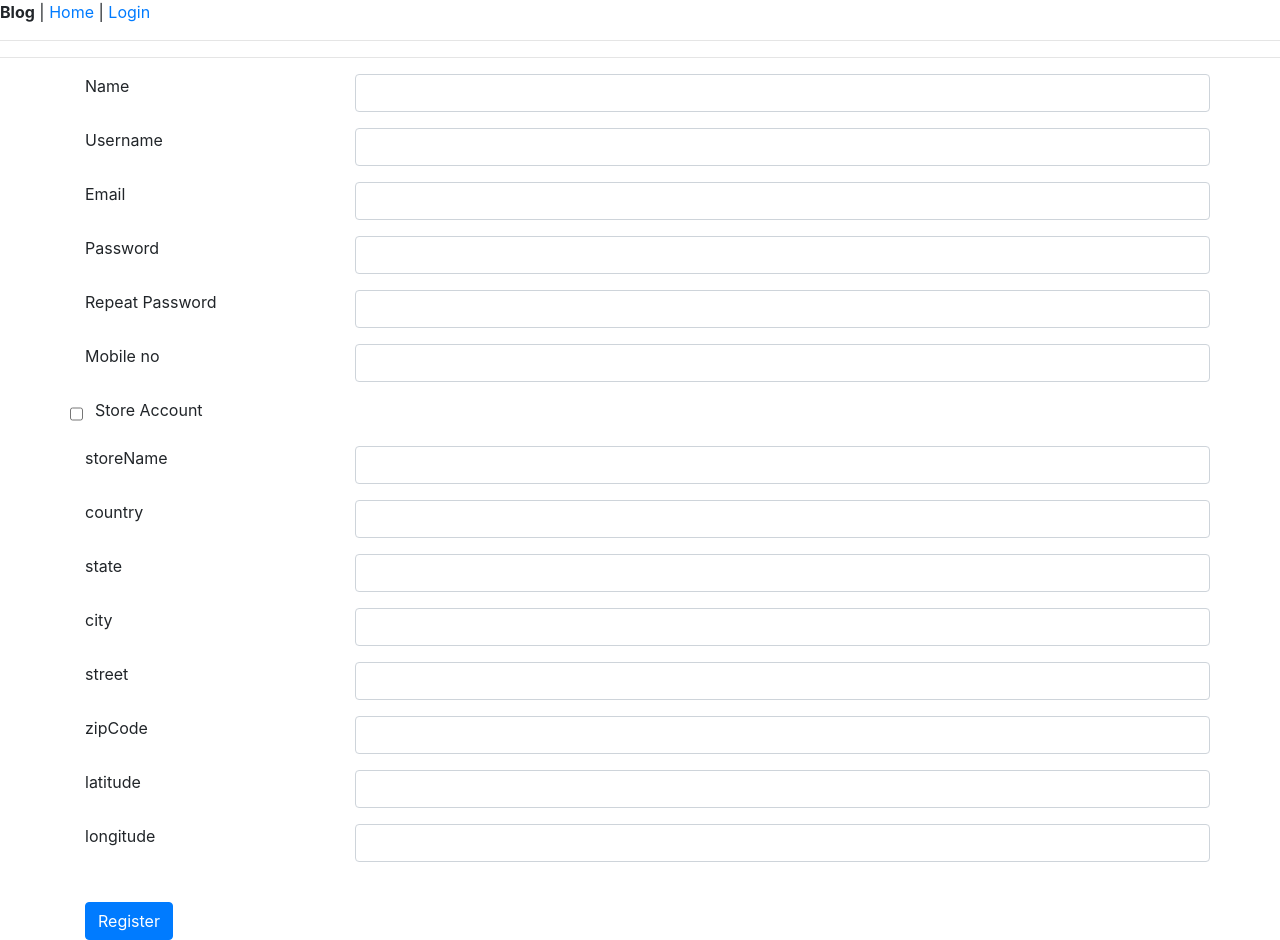
After one commit to sumanthparepalli/Intern-Hackathon, a Flask app: page /register in a window 1280 px wide. The commit adds this page. Run offline with Flask 2, Linux system fonts and the light colour scheme; some libraries are stand-ins or nearby versions.

Commit message:
Added few constraints and login register

```diff
--- a/app.py
+++ b/app.py
@@ -2,13 +2,28 @@ from flask import Flask, render_template
 from config import Config
 from flask_sqlalchemy import SQLAlchemy
 from flask_migrate import Migrate
+from flask_login import LoginManager
 
 app = Flask(__name__)
 app.config.from_object(Config)
 db = SQLAlchemy(app)
+login = LoginManager(app)
+login.login_view='login'
 migrate = Migrate(app, db)
 
 import routes, models
 
+
+@app.shell_context_processor
+def make_shell_context():
+    return {'db': db, 'User': models.User, 'Store': models.Store, 'UserAddress': models.UserAddress,
+            'Product': models.Product, 'Category': models.Category, 'Inventory': models.Inventory,
+            'Order': models.Order, 'OrderDetails': models.OrderDetails, 'CardInfo': models.CardInfo,
+            'TransactionDetails': models.TransactionDetails, 'CreditScheme': models.CreditScheme,
+            'CategoryProductMap': models.CategoryProductMap, 'UserStoreMap': models.UserStoreMap,
+            'PrepaidScheme': models.PrepaidScheme, 'SubInventory': models.SubInventory,
+            'PaymentProcessing': models.PaymentProcessing, 'app':app}
+
+
 if __name__ == '__main__':
     app.run(debug=True)
--- a/forms.py
+++ b/forms.py
@@ -1,6 +1,8 @@
 from flask_wtf import FlaskForm
 from wtforms import StringField, PasswordField, BooleanField, SubmitField
-from wtforms.validators import DataRequired
+from wtforms.validators import DataRequired, Email, EqualTo, ValidationError
+
+from models import User
 
 
 class LoginForm(FlaskForm):
@@ -8,3 +10,38 @@ class LoginForm(FlaskForm):
     password = PasswordField('Password', validators=[DataRequired()])
     remember_me = BooleanField('Remember Me')
     submit = SubmitField('Sign In')
+
+
+class RegistrationForm(FlaskForm):
+    name = StringField('Name', validators=[DataRequired()])
+    username = StringField('Username', validators=[DataRequired()])
+    email = StringField('Email', validators=[DataRequired(), Email()])
+    password = PasswordField('Password', validators=[DataRequired()])
+    password2 = PasswordField(
+        'Repeat Password', validators=[DataRequired(), EqualTo('password')])
+    userType = BooleanField('Store Account')
+    mobile = StringField('Mobile no')
+    ######################################
+    storeName = StringField('storeName', validators=[DataRequired()])
+    country = StringField('country', validators=[DataRequired()])
+    state = StringField('state', validators=[DataRequired()])
+    city = StringField('city', validators=[DataRequired()])
+    street = StringField('street', validators=[DataRequired()])
+    zipCode = StringField('zipCode', validators=[DataRequired()])
+    latitude = StringField('latitude', validators=[DataRequired()])
+    longitude = StringField('longitude', validators=[DataRequired()])
+    submit = SubmitField('Register')
+
+    def validate_username(self, username):
+        user = User.query.filter_by(username=username.data).first()
+        if user is not None:
+            raise ValidationError('Please use a different username.')
+
+    def validate_email(self, email):
+        user = User.query.filter_by(email=email.data).first()
+        if user is not None:
+            raise ValidationError('Please use a different email address.')
+
+    def validator_mobile(self, mobile):
+        if not mobile is None and len(mobile) != 10:
+            return ValidationError('Should contain 10 digits')
--- a/requirements.txt
+++ b/requirements.txt
@@ -1,6 +1,7 @@
 alembic==1.4.2
 click==7.1.2
 Flask==1.1.2
+Flask-Login==0.5.0
 Flask-Migrate==2.5.3
 Flask-SQLAlchemy==2.4.3
 Flask-WTF==0.14.3
--- a/routes.py
+++ b/routes.py
@@ -1,6 +1,11 @@
-from app import app
-from flask import render_template, redirect, url_for, flash
-from forms import LoginForm
+from werkzeug.urls import url_parse
+
+from app import app, db
+from flask import render_template, redirect, url_for, flash, request
+from forms import LoginForm, RegistrationForm
+from flask_login import login_required, login_user, logout_user, current_user
+
+from models import User, Store, UserStoreMap
 
 
 @app.route('/', methods=['get'])
@@ -11,8 +16,64 @@ def index():
 
 @app.route("/login", methods=['get', 'post'])
 def login():
+    if current_user.is_authenticated:
+        return redirect(url_for('index'))
     form = LoginForm()
     if form.validate_on_submit():
-        flash("Login requested for user {} with password {} ".format(form.username.data, form.password.data))
+        user = User.query.filter_by(username=form.username.data).first()
+        if user is None or not user.check_password(form.password.data):
+            flash('Invalid Username or Password')
+            return redirect(url_for('login'))
+        login_user(user, remember=form.remember_me.data)
+        next_page = request.args.get('next')
+        if not next_page or url_parse(next_page).netloc != '':
+            next_page = url_for('index')
+        return redirect(next_page)
+    return render_template("login.html", form=form, title="Sign-in")
+
+
+@app.route('/test-user')
+@login_required
+def userOnly():
+    if User.query.get(current_user.get_id()).userType == 1:
+        return "Not allowed to access"
+    return "User - only access"
+
+
+@app.route('/test-admin')
+@login_required
+def merchantOnly():
+    if User.query.get(current_user.get_id()).userType == 0:
+        return "Not allowed to access"
+    return "store - only access"
+
+
+@app.route('/logout')
+def logout():
+    logout_user()
+    return redirect(url_for('index'))
+
+
+@app.route('/register', methods=['get', 'post'])
+def register():
+    if current_user.is_authenticated:
         return redirect(url_for('index'))
-    return render_template("login.html", form=form, title="SIgn-in")
+    form = RegistrationForm()
+    if form.validate_on_submit():
+        user = User(name=form.name.data, username=form.username.data, email=form.email.data,
+                    userType=form.userType.data, mobile=form.mobile.data)
+        user.set_password(form.password.data)
+        db.session.add(user)
+        if form.userType:
+            store = Store(storeName=form.storeName.data, country=form.country.data, state=form.state.data,
+                          city=form.city.data, street=form.street.data, zipCode=form.zipCode.data,
+                          latitude=form.latitude.data, longitude=form.longitude.data)
+            db.session.add(store)
+            usm = UserStoreMap(userId=User.query.filter_by(username=form.username.data).first().id,
+                               storeId=Store.query.filter_by(latitude=form.latitude.data,
+                                                             longitude=form.longitude.data).first().storeId)
+            # usm = UserStoreMap(userId=user.id, storeId=store.storeId)
+            db.session.add(usm)
+        db.session.commit()
+        return redirect(url_parse('/login'))
+    return render_template('register.html', title="Register", form=form)
--- a/templates/login.html
+++ b/templates/login.html
@@ -23,6 +23,9 @@
         <br>
         {{ form.submit(class="btn btn-primary") }}
     </form>
+    <div class="row">
+        <p>New User? <a href="{{ url_for('register') }}">Register here</a></p>
+    </div>
 </div>
 
 {% endblock %}
--- /dev/null
+++ b/templates/register.html
@@ -0,0 +1,102 @@
+{% extends "layout.html" %}
+
+{% block content %}
+    <div class="container">
+        <form action="{{ url_for('register') }}" method="post" novalidate>
+            {{ form.hidden_tag() }}
+            <div class="row form-group">
+                {{ form.name.label(class='form-label col-12 col-sm-3') }}
+                <br>
+                {{ form.name(class='form-control col-12 col-sm-9') }}
+                <div class="text-danger row col-12 col-sm-9 offset-sm-3"> {{ form.name.errors[0] }} </div>
+            </div>
+            <div class="row form-group">
+                {{ form.username.label(class='form-label col-12 col-sm-3') }}
+                <br>
+                {{ form.username(size = 32,class='form-control col-12 col-sm-9') }}
+                <div class="text-danger row col-12 col-sm-9 offset-sm-3"> {{ form.username.errors[0] }} </div>
+            </div>
+            <div class="row form-group">
+                {{ form.email.label(class='form-label col-12 col-sm-3') }}
+                <br>
+                {{ form.email(class='form-control col-12 col-sm-9') }}
+                <div class="text-danger row col-12 col-sm-9 offset-sm-3"> {{ form.email.errors[0] }} </div>
+            </div>
+            <div class="row form-group">
+                {{ form.password.label(class="form-label col-12 col-sm-3") }}
+                <br>
+                {{ form.password(class="form-control col-12 col-sm-9" ) }}
+                <div class="text-danger row col-12 col-sm-9 offset-sm-3"> {{ form.password.errors[0] }} </div>
+            </div>
+            <div class="row form-group">
+                {{ form.password2.label(class="form-label col-12 col-sm-3") }}
+                <br>
+                {{ form.password2(class="form-control col-12 col-sm-9" ) }}
+                <div class="text-danger row col-12 col-sm-9 offset-sm-3"> {{ form.password2.errors[0] }} </div>
+            </div>
+            <div class="row form-group">
+                {{ form.mobile.label(class="form-label col-12 col-sm-3") }}
+                <br>
+                {{ form.mobile(size = 10, class="form-control col-12 col-sm-9" ) }}
+                <div class="text-danger row col-12 col-sm-9 offset-sm-3"> {{ form.mobile.errors[0] }} </div>
+            </div>
+
+
+            <div class="form-group row">
+                {{ form.userType(class="form-check-inline") }} {{ form.userType.label(class="form-check-label-inline") }}
+            </div>
+
+            <div class="store row form-group">
+                {{ form.storeName.label(class='form-label col-12 col-sm-3') }}
+                <br>
+                {{ form.storeName(class='form-control col-12 col-sm-9') }}
+                <div class="text-danger row col-12 col-sm-9 offset-sm-3"> {{ form.storeName.errors[0] }} </div>
+            </div>
+            <div class="store row form-group">
+                {{ form.country.label(class='form-label col-12 col-sm-3') }}
+                <br>
+                {{ form.country(size = 32,class='form-control col-12 col-sm-9') }}
+                <div class="text-danger row col-12 col-sm-9 offset-sm-3"> {{ form.country.errors[0] }} </div>
+            </div>
+            <div class="store row form-group">
+                {{ form.state.label(class='form-label col-12 col-sm-3') }}
+                <br>
+                {{ form.state(class='form-control col-12 col-sm-9') }}
+                <div class="text-danger row col-12 col-sm-9 offset-sm-3"> {{ form.state.errors[0] }} </div>
+            </div>
+            <div class="store row form-group">
+                {{ form.city.label(class="form-label col-12 col-sm-3") }}
+                <br>
+                {{ form.city(class="form-control col-12 col-sm-9" ) }}
+                <div class="text-danger row col-12 col-sm-9 offset-sm-3"> {{ form.city.errors[0] }} </div>
+            </div>
+            <div class="store row form-group">
+                {{ form.street.label(class="form-label col-12 col-sm-3") }}
+                <br>
+                {{ form.street(class="form-control col-12 col-sm-9" ) }}
+                <div class="text-danger row col-12 col-sm-9 offset-sm-3"> {{ form.street.errors[0] }} </div>
+            </div>
+            <div class="store row form-group">
+                {{ form.zipCode.label(class="form-label col-12 col-sm-3") }}
+                <br>
+                {{ form.zipCode(size = 10, class="form-control col-12 col-sm-9" ) }}
+                <div class="text-danger row col-12 col-sm-9 offset-sm-3"> {{ form.zipCode.errors[0] }} </div>
+            </div>
+            <div class="store row form-group">
+                {{ form.latitude.label(class="form-label col-12 col-sm-3") }}
+                <br>
+                {{ form.latitude(class="form-control col-12 col-sm-9" ) }}
+                <div class="text-danger row col-12 col-sm-9 offset-sm-3"> {{ form.latitude.errors[0] }} </div>
+            </div>
+            <div class="store row form-group">
+                {{ form.longitude.label(class="form-label col-12 col-sm-3") }}
+                <br>
+                {{ form.longitude(size = 10, class="form-control col-12 col-sm-9" ) }}
+                <div class="text-danger row col-12 col-sm-9 offset-sm-3"> {{ form.longitude.errors[0] }} </div>
+            </div>
+            <br>
+            {{ form.submit(class="btn btn-primary") }}
+        </form>
+    </div>
+    <script src="/static/register.js"></script>
+{% endblock %}
```
Also changed, not shown: migrations/versions/8f813fae626d_.py (renamed from migrations/versions/c477ff8c972b_.py, +5 -4 lines), models.py (+22 -5 lines), app.db.
